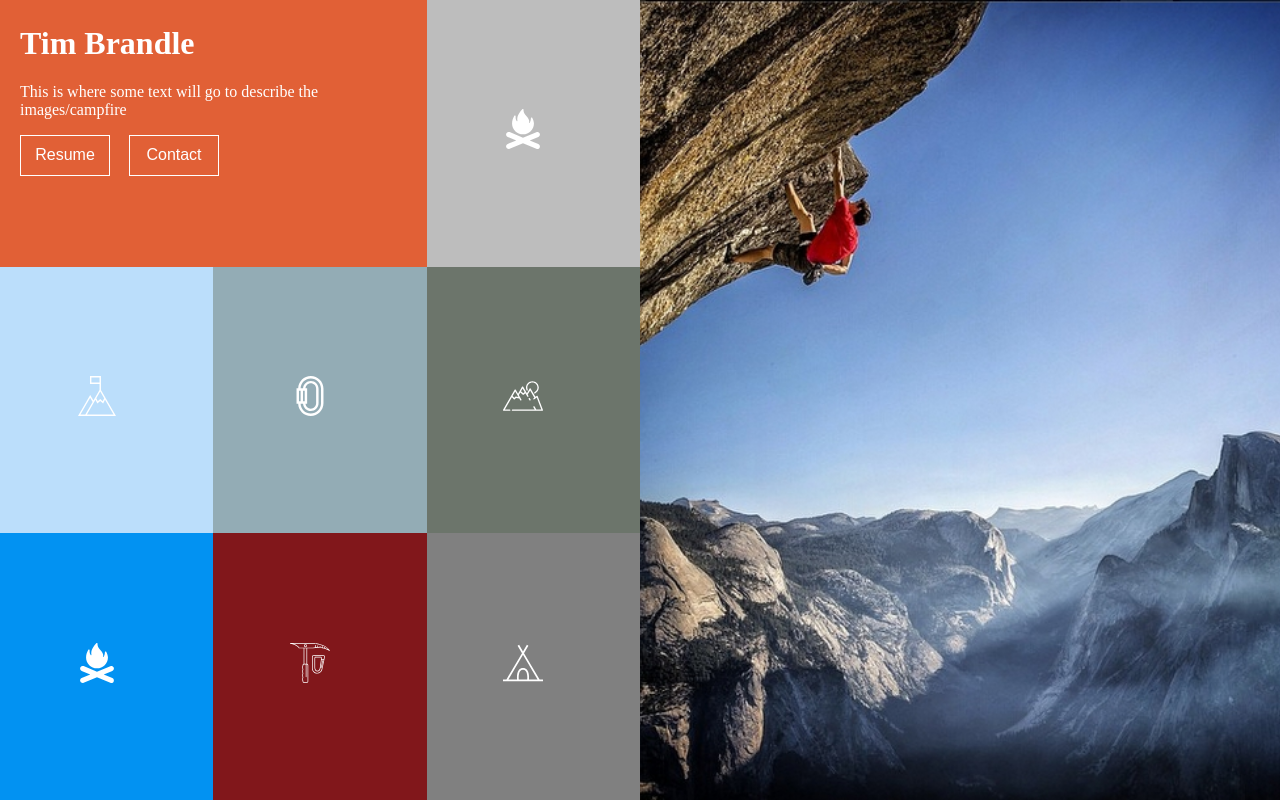
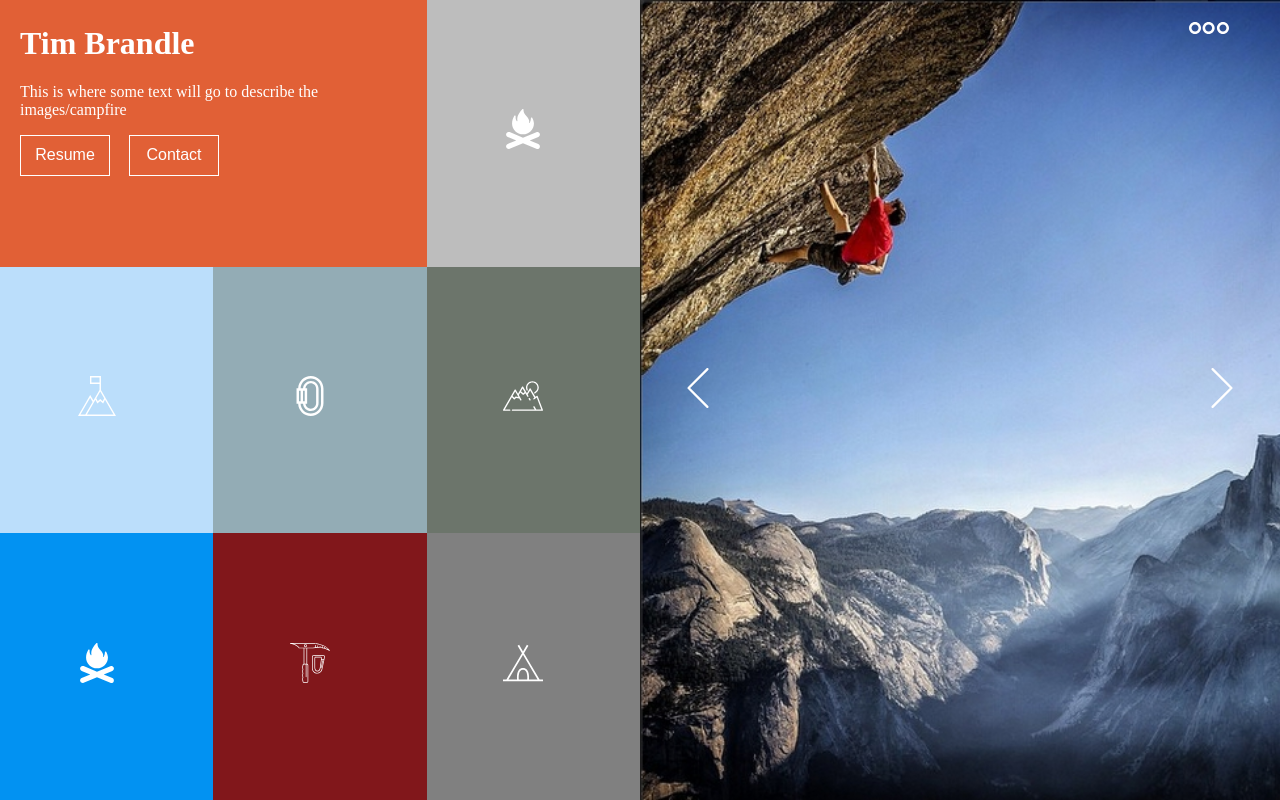
Before and after one commit to tbrandle/tbrandle.github.io, a plain HTML site: page index.html in a window 1280 px wide. Drawn offline with Linux system fonts and the light colour scheme.

Commit message:
Add buttons to img section

```diff
--- a/index.html
+++ b/index.html
@@ -9,39 +9,9 @@
   </head>
   <body>
     <section class="container box-container">
-      <div class="box box8">
+      <div class="box box1">
         <div class="content-container">
           <img class="icon" src="images/campfire.svg" alt="" />
-          <figcaption class="icon"></figcaption>
-        </div>
-      </div>
-      <div class="box box7">
-        <div class="content-container">
-          <img class="icon" src="images/rock-climbing.svg" alt="" />
-          <figcaption class="icon"></figcaption>
-        </div>
-      </div>
-      <div class="box box6">
-        <div class="content-container">
-          <img class="icon" src="images/tent.svg" alt="" />
-          <figcaption class="icon"></figcaption>
-        </div>
-      </div>
-      <div class="box box5">
-        <div class="content-container">
-          <img class="icon" src="images/vertex.svg" alt="" />
-          <figcaption class="icon"></figcaption>
-        </div>
-      </div>
-      <div class="box box4">
-        <div class="content-container">
-          <img class="icon" src="images/carabiner.svg" alt="" />
-          <figcaption class="icon"></figcaption>
-        </div>
-      </div>
-      <div class="box box3">
-        <div class="content-container">
-          <img class="icon" src="images/mountains.svg" alt="" />
           <figcaption class="icon"></figcaption>
         </div>
       </div>
@@ -53,7 +23,37 @@
           <button class="profile-btn" type="button">Contact</button>
         </div>
       </div>
-      <div class="box box1">
+      <div class="box box3">
+        <div class="content-container">
+          <img class="icon" src="images/mountains.svg" alt="" />
+          <figcaption class="icon"></figcaption>
+        </div>
+      </div>
+      <div class="box box4">
+        <div class="content-container">
+          <img class="icon" src="images/carabiner.svg" alt="" />
+          <figcaption class="icon"></figcaption>
+        </div>
+      </div>
+      <div class="box box5">
+        <div class="content-container">
+          <img class="icon" src="images/vertex.svg" alt="" />
+          <figcaption class="icon"></figcaption>
+        </div>
+      </div>
+      <div class="box box6">
+        <div class="content-container">
+          <img class="icon" src="images/tent.svg" alt="" />
+          <figcaption class="icon"></figcaption>
+        </div>
+      </div>
+      <div class="box box7">
+        <div class="content-container">
+          <img class="icon" src="images/rock-climbing.svg" alt="" />
+          <figcaption class="icon"></figcaption>
+        </div>
+      </div>
+      <div class="box box8">
         <div class="content-container">
           <img class="icon" src="images/campfire.svg" alt="" />
           <figcaption class="icon"></figcaption>
@@ -62,7 +62,9 @@
     </section>
     <section class="container img-conatiner">
       <div class="">
-        <img src="">
+        <img class="icon back" src="images/back.svg">
+        <img class="icon next" src="images/next.svg">
+        <img class="icon circles" src="images/three-small-circles.svg">
       </div>
     </section>
   </body>
--- a/main.css
+++ b/main.css
@@ -19,10 +19,10 @@ body{
 }
 
 .img-conatiner {
-  background-image: url("honnold.jpg");
+  position: relative;;
+  background-image: url("images/honnold.jpg");
   background-repeat: no-repeat;
   background-size: cover;
-  background-position: -35px;
 }
 
 .content-container {
@@ -30,6 +30,24 @@ body{
   top: 41%;
   left: 36%;
   display: block;
+}
+
+.back{
+  position: absolute;
+  top: 46%;
+  left: 6%;
+}
+
+.next {
+  position: absolute;
+  top: 46%;
+  right: 6%;
+}
+
+.circles {
+  position: absolute;
+  top: 1%;
+  right: 8%;
 }
 
 /*******************************
@@ -49,10 +67,6 @@ body{
   width: 90px;
 }
 
-.box2 {
-  background-color: #E16036;
-  flex-grow: 2;
-}
 
 /*******************************
        BOX STYLE
@@ -72,34 +86,48 @@ body{
 
 .box1 {
   background-color: #BDBDBD;
+  order: 8;
+}
+
+.box2 {
+  background-color: #E16036;
+  flex-grow: 2;
+  order: 7;
 }
 
 .box3 {
   background-color: #6C756B;
+  order: 6;
+}
 
-}
 .box4 {
   background-color: #93ACB5;
+  order: 5;
+}
 
-}
 .box5 {
   background-color: #BBDEFB;
+  order: 4;
+}
 
-}
 .box6{
   background-color: grey;
+  order: 3;
+}
 
-}
 .box7 {
   background-color: #81171B;
+  order: 2;
 }
+
 .box8{
   background-color: #0292F2;
+  order: 1;
 }
 
 
 /*******************************
-       SECTION/CONTAINER
+       MEDIA QUERIES
 *******************************/
 
 @media screen and (max-width:775px) {
@@ -125,7 +153,6 @@ body{
   }
 
   .box-container{
-    /*  position: absolute;*/
     bottom: 0;
     top: 44%;
   }
```
Also changed, not shown: images/back.svg (added), images/honnold.jpg (renamed from honnold.jpg), images/next.svg (added), images/three-small-circles.svg (added), 2 other files.
